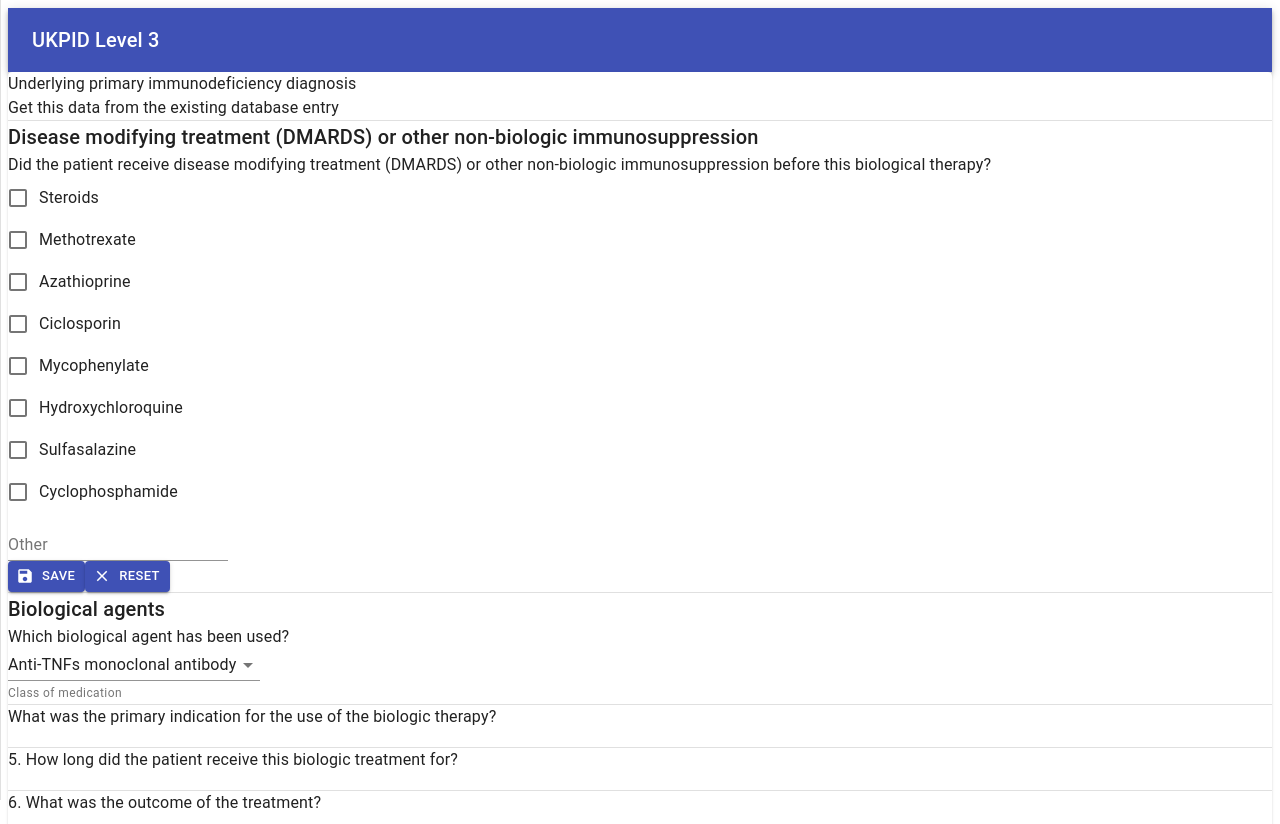
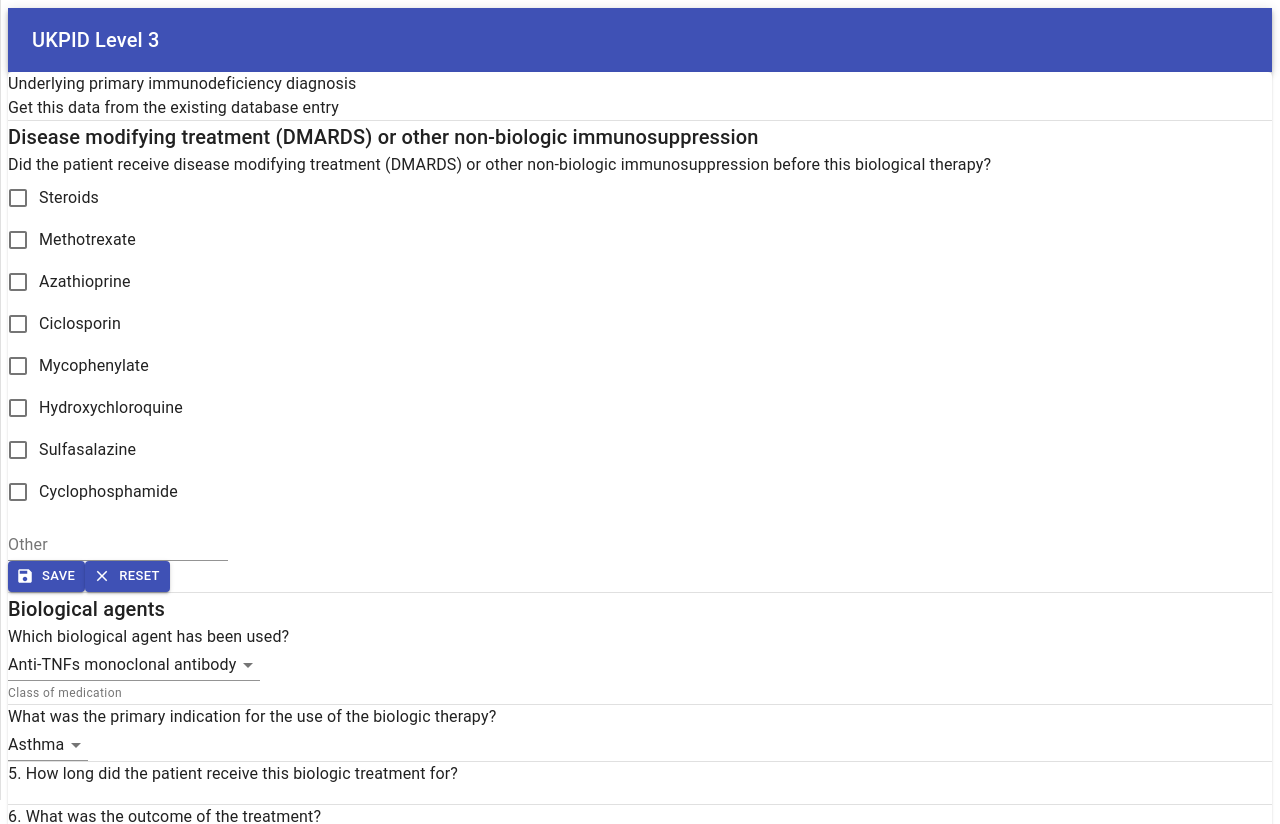
Before and after one commit to UCL/UKPID-level3-app, a Next.js app: page / in a window 1280 px wide. Shown: the top 824 px of the page. Built offline with nearby package versions, Linux system fonts and the light colour scheme.

Commit message:
Add menu contents to question 4

```diff
--- /dev/null
+++ b/components/trainee-network/question4-menu-data.js
@@ -0,0 +1,77 @@
+export const q4_menu_data = [
+  {
+    id: 'aiha',
+    label: 'AIHA (autoimmune haemolytic anaemia)',
+    value: 'aiha'
+  },
+  {
+    id: 'asthma',
+    label: 'Asthma',
+    value: 'asthma'
+  },
+  {
+    id: 'urticaria',
+    label: 'Chronic spontaneous urticaria',
+    value: 'chronic-spontaneous-urticaria'
+  },
+  {
+    id: 'anticytokine',
+    label: 'Depletion of anti-cytokine antibodies',
+    value: 'depletion-of-anti-cytokine-antibodies'
+  },
+  {
+    id: 'eczema',
+    label: 'Eczema',
+    value: 'eczema'
+  },
+  {
+    id: 'glild',
+    label: 'GLILD (granulomatous lymphocytic interstitial lung disease)',
+    value: 'glild'
+  },
+  {
+    id: 'hlh',
+    label: 'HLH',
+    value: 'hlh'
+  },
+  {
+    id: 'itp',
+    label: 'ITP (idiopathic thrombocytopenia purpura)',
+    value: 'itp'
+  },
+  {
+    id: 'arthritis',
+    label: 'Inflammatory arthritis',
+    value: 'inflammatory-arthritis'
+  },
+  {
+    id: 'bowel',
+    label: 'Inflammatory bowel disease',
+    value: 'inflammatory-sbowel-disease'
+  },
+  {
+    id: 'myelofibrosis',
+    label: 'Myelofibrosis',
+    value: 'myelofibrosis'
+  },
+  {
+    id: 'malignancy',
+    label: 'Malignancy',
+    value: 'malignancy'
+  },
+  {
+    id: 'lymphoproliferation',
+    label: 'Polyclonal B cell lymphoproliferation',
+    value: 'polyclonal-B-cell-lymphoproliferation'
+  },
+  {
+    id: 'psoriasis',
+    label: 'Psoriasis',
+    value: 'psoriasis'
+  },
+  {
+    id: 'vasculitis',
+    label: 'Vasculitis',
+    value: 'vasculitis'
+  }
+];
--- a/components/trainee-network/question4.js
+++ b/components/trainee-network/question4.js
@@ -1,8 +1,11 @@
 import React from 'react';
 
 import FormControl from '@material-ui/core/FormControl';
-import FormGroup from '@material-ui/core/FormGroup';
+import MenuItem from '@material-ui/core/MenuItem';
+import Select from '@material-ui/core/Select';
 import Typography from '@material-ui/core/Typography';
+
+import { q4_menu_data } from './question4-menu-data';
 
 const question4Text = 'What was the primary indication for the use of the '
   + 'biologic therapy?';
@@ -11,7 +14,13 @@ const Question4Prompt = () => <Typography>{question4Text}</Typography>;
 
 const Question4Data = () => (
   <FormControl>
-    <FormGroup />
+    <Select value="asthma">
+      {
+        q4_menu_data.map(item => (
+          <MenuItem key={item.id} value={item.value}>{item.label}</MenuItem>
+        ))
+      }
+    </Select>
   </FormControl>
 );
 
```
